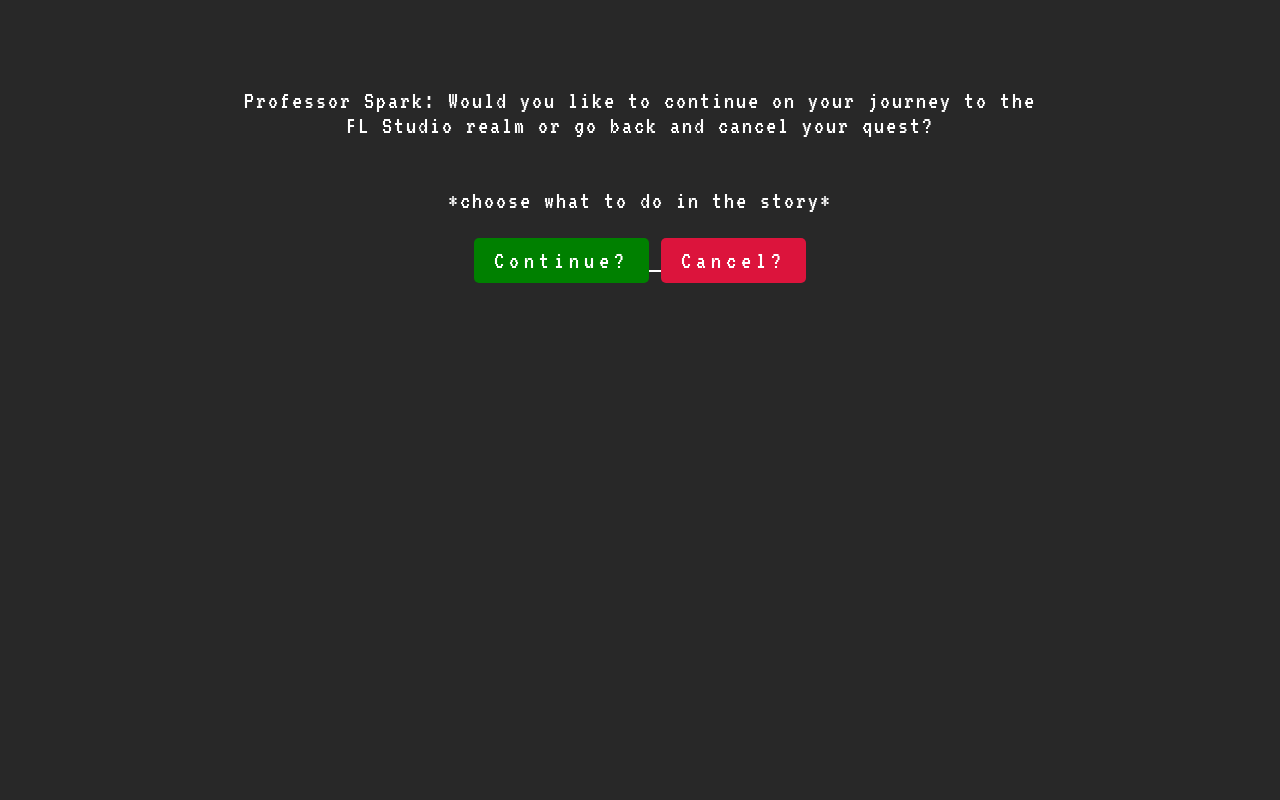
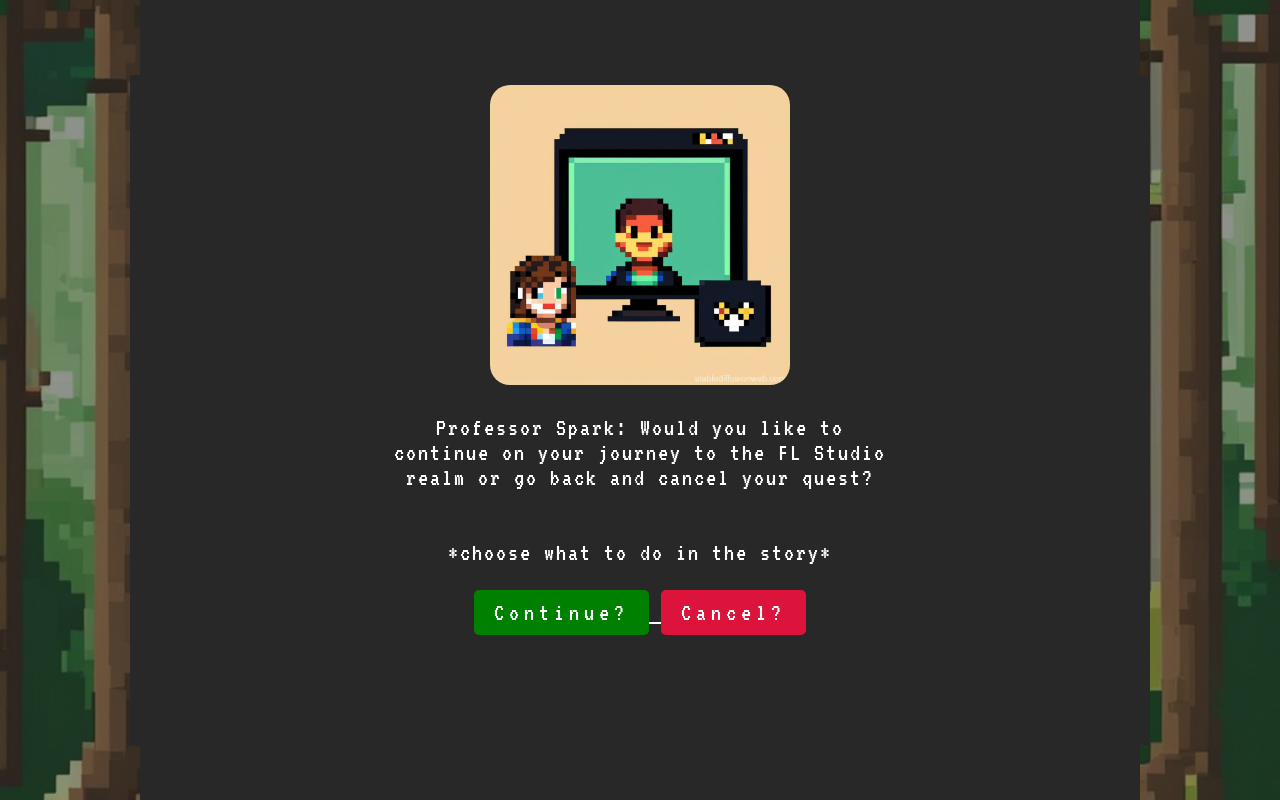
Before and after one commit to jbotmallen/storyboard-tfl, a plain HTML site: page public/Story1/Scene2.2.html in a window 1280 px wide. Drawn offline with Linux system fonts and the light colour scheme.

Commit message:
refactor: added backgrounds to the scenes and added a missing image in one of the scenes

```diff
--- a/public/Story1/Scene2.2.html
+++ b/public/Story1/Scene2.2.html
@@ -30,7 +30,7 @@
         <div class="content_box">
           <img
             class="img_main"
-            src="../../Assets/Story1/child_angry.jpg"
+            src="../../Assets/Story1/video_call.jpg"
             alt=""
           />
           <!--
@@ -59,20 +59,26 @@
           <a href="../Story2/Scene1.0.html">
             <button
               class="butt-main"
-              style="animation: fadeIn 2s ease-in-out forwards 2.5s; background-color: green;"
+              style="
+                animation: fadeIn 2s ease-in-out forwards 2.5s;
+                background-color: green;
+              "
             >
               Continue?
             </button> </a
           ><a href="./Scene2.3.html">
             <button
               class="butt-main"
-              style="animation: fadeIn 2s ease-in-out forwards 2.5s;
-              background-color: crimson;"
+              style="
+                animation: fadeIn 2s ease-in-out forwards 2.5s;
+                background-color: crimson;
+              "
             >
               Cancel?
             </button>
           </a>
         </div>
+        <img class="background" src="../../Assets/Story1/forest.jpg" alt="" />
         <!--
 ======================================================================================
 NEXT BUTTON
--- a/src/style.css
+++ b/src/style.css
@@ -34,8 +34,28 @@
 
 /*PC stylesheet______________________________________*/
 @media only screen and (min-width: 750px) {
+  body {
+    width: 1000px;
+    display: flex;
+    flex-direction: column;
+    align-items: center;
+    justify-content: center;
+    margin: auto;
+    min-height: 800px;
+    max-height: 1000px;
+  }
+
   center {
     height: 650px;
+  }
+
+  main {
+    display: flex;
+    flex-direction: column;
+    justify-content: center;
+    align-items: center;
+    gap: 20px;
+    width: 100%;
   }
 
   /*
@@ -53,6 +73,7 @@
 
   .content_box {
     height: 650px;
+    width: 50%;
   }
 
   .resources-content {
@@ -92,7 +113,6 @@
   /* MORE SPECIFIC TEXT STYLING */
   /* ==================================================== */
   .dialogue_box {
-    width: 800px;
     padding: 0px auto;
     text-align: center;
     display: flex;
@@ -180,4 +200,15 @@
   .butt-main:hover {
     background-color: rgba(64, 64, 64, 255);
   }
+
+  .background {
+    position: fixed;
+    top: 0;
+    left: 0;
+    z-index: -1;
+    width: 100%;
+    height: 100%;
+    object-fit: cover;
+    opacity: 0.5;
+  }
 }
```
Also changed, not shown: index.html (+1 -1 lines), public/Story1/Scene1.3.html (+8 -5 lines), public/Story1/Scene1.5.html (+1 -0 lines), public/Story2/Scene1.0.html (+8 -5 lines), public/Story2/Scene1.1.html (+6 -1 lines), public/Story2/Scene1.2.html (+1 -0 lines), public/Story2/Scene2.1.html (+1 -0 lines), public/Story2/Scene2.2.html (+1 -0 lines), public/Story2/Scene3.0.html (+1 -0 lines), Assets/Story1/rpg grass.jpg (added).
